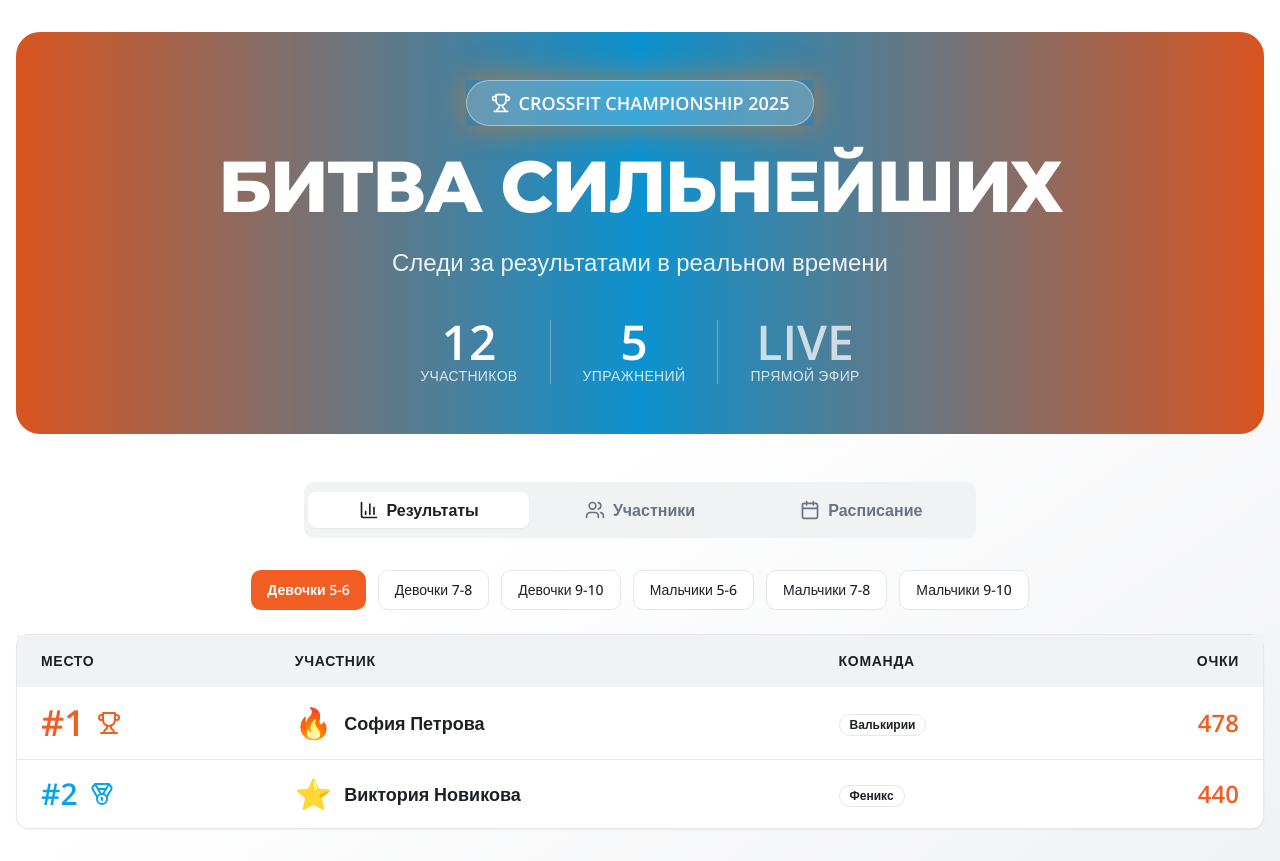
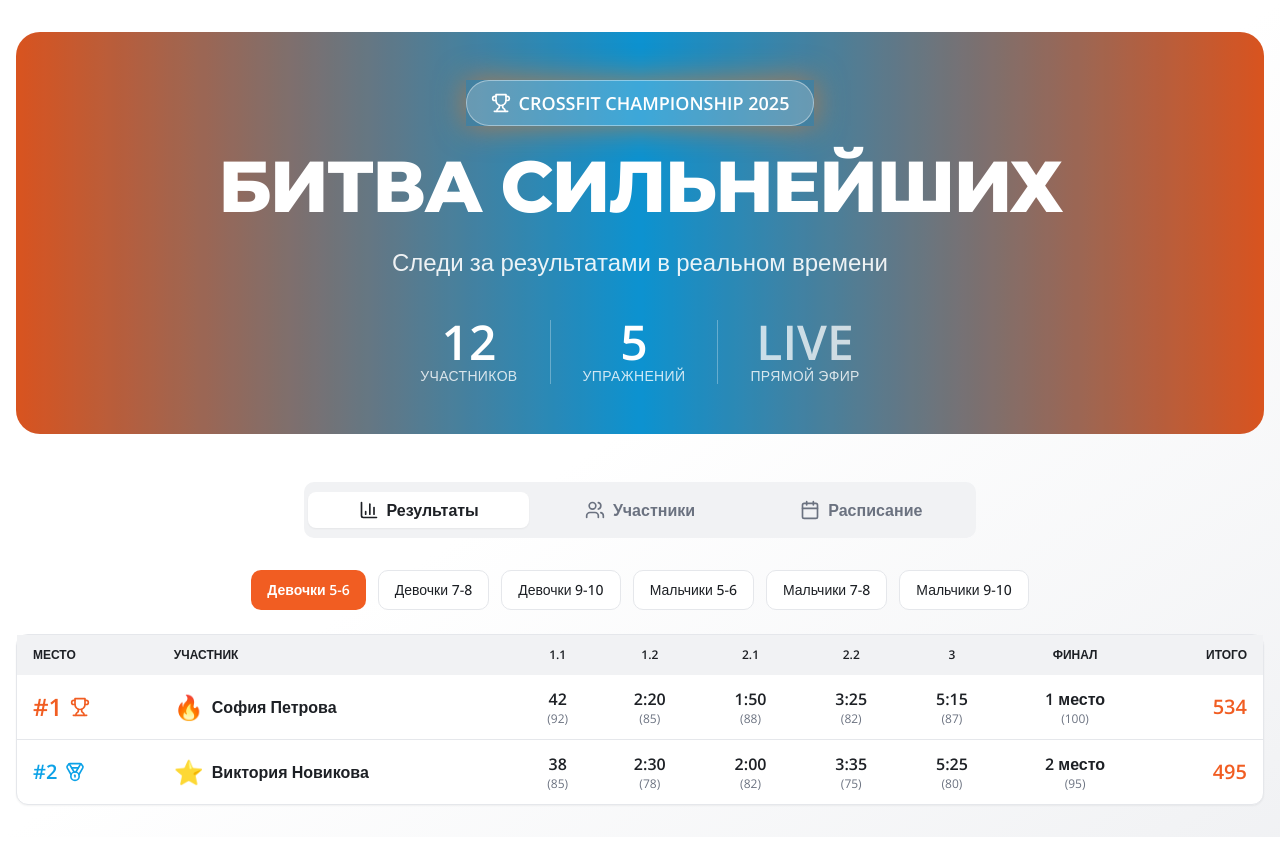
Before and after one commit to pr-poehali-dev/crossfit-competitions-results, a React (Vite) app: page / in a window 1280 px wide. After the commit the page ends 837 px from the top, so only its background shows below. Built offline with nearby package versions, Linux system fonts and the light colour scheme.

Commit message:
Добавить таблицу результатов соревнования

```diff
--- a/src/pages/Index.tsx
+++ b/src/pages/Index.tsx
@@ -9,9 +9,14 @@ interface Participant {
   id: number;
   name: string;
   category: string;
-  team: string;
-  score: number;
   avatar: string;
+  wod1_1: { result: string; points: number };
+  wod1_2: { result: string; points: number };
+  wod2_1: { result: string; points: number };
+  wod2_2: { result: string; points: number };
+  wod3: { result: string; points: number };
+  final: { place: number; points: number };
+  totalScore: number;
 }
 
 interface ScheduleEvent {
@@ -23,18 +28,18 @@ interface ScheduleEvent {
 }
 
 const mockParticipants: Participant[] = [
-  { id: 1, name: 'Алексей Иванов', category: 'Мальчики 5-6', team: 'Титаны', score: 485, avatar: '💪' },
-  { id: 2, name: 'София Петрова', category: 'Девочки 5-6', team: 'Валькирии', score: 478, avatar: '🔥' },
-  { id: 3, name: 'Дмитрий Смирнов', category: 'Мальчики 7-8', team: 'Спартанцы', score: 472, avatar: '⚡' },
-  { id: 4, name: 'Анна Волкова', category: 'Девочки 7-8', team: 'Амазонки', score: 465, avatar: '💎' },
-  { id: 5, name: 'Максим Попов', category: 'Мальчики 9-10', team: 'Легион', score: 458, avatar: '🦁' },
-  { id: 6, name: 'Мария Соколова', category: 'Девочки 9-10', team: 'Феникс', score: 451, avatar: '🌟' },
-  { id: 7, name: 'Артём Козлов', category: 'Мальчики 5-6', team: 'Титаны', score: 445, avatar: '🚀' },
-  { id: 8, name: 'Виктория Новикова', category: 'Девочки 5-6', team: 'Феникс', score: 440, avatar: '⭐' },
-  { id: 9, name: 'Егор Лебедев', category: 'Мальчики 7-8', team: 'Легион', score: 435, avatar: '🏆' },
-  { id: 10, name: 'Полина Морозова', category: 'Девочки 7-8', team: 'Валькирии', score: 430, avatar: '✨' },
-  { id: 11, name: 'Никита Васильев', category: 'Мальчики 9-10', team: 'Спартанцы', score: 425, avatar: '⚔️' },
-  { id: 12, name: 'Елизавета Федорова', category: 'Девочки 9-10', team: 'Амазонки', score: 420, avatar: '🌸' },
+  { id: 1, name: 'Алексей Иванов', category: 'Мальчики 5-6', avatar: '💪', wod1_1: { result: '45', points: 95 }, wod1_2: { result: '2:15', points: 88 }, wod2_1: { result: '1:45', points: 92 }, wod2_2: { result: '3:20', points: 85 }, wod3: { result: '5:10', points: 90 }, final: { place: 1, points: 100 }, totalScore: 550 },
+  { id: 2, name: 'София Петрова', category: 'Девочки 5-6', avatar: '🔥', wod1_1: { result: '42', points: 92 }, wod1_2: { result: '2:20', points: 85 }, wod2_1: { result: '1:50', points: 88 }, wod2_2: { result: '3:25', points: 82 }, wod3: { result: '5:15', points: 87 }, final: { place: 1, points: 100 }, totalScore: 534 },
+  { id: 3, name: 'Дмитрий Смирнов', category: 'Мальчики 7-8', avatar: '⚡', wod1_1: { result: '48', points: 98 }, wod1_2: { result: '2:10', points: 90 }, wod2_1: { result: '1:40', points: 95 }, wod2_2: { result: '3:15', points: 87 }, wod3: { result: '5:05', points: 92 }, final: { place: 2, points: 95 }, totalScore: 557 },
+  { id: 4, name: 'Анна Волкова', category: 'Девочки 7-8', avatar: '💎', wod1_1: { result: '40', points: 88 }, wod1_2: { result: '2:25', points: 82 }, wod2_1: { result: '1:55', points: 85 }, wod2_2: { result: '3:30', points: 80 }, wod3: { result: '5:20', points: 85 }, final: { place: 2, points: 95 }, totalScore: 515 },
+  { id: 5, name: 'Максим Попов', category: 'Мальчики 9-10', avatar: '🦁', wod1_1: { result: '50', points: 100 }, wod1_2: { result: '2:05', points: 92 }, wod2_1: { result: '1:35', points: 98 }, wod2_2: { result: '3:10', points: 90 }, wod3: { result: '5:00', points: 95 }, final: { place: 1, points: 100 }, totalScore: 575 },
+  { id: 6, name: 'Мария Соколова', category: 'Девочки 9-10', avatar: '🌟', wod1_1: { result: '44', points: 90 }, wod1_2: { result: '2:18', points: 87 }, wod2_1: { result: '1:48', points: 90 }, wod2_2: { result: '3:22', points: 84 }, wod3: { result: '5:12', points: 88 }, final: { place: 1, points: 100 }, totalScore: 539 },
+  { id: 7, name: 'Артём Козлов', category: 'Мальчики 5-6', avatar: '🚀', wod1_1: { result: '43', points: 90 }, wod1_2: { result: '2:22', points: 82 }, wod2_1: { result: '1:52', points: 85 }, wod2_2: { result: '3:28', points: 80 }, wod3: { result: '5:18', points: 85 }, final: { place: 2, points: 95 }, totalScore: 517 },
+  { id: 8, name: 'Виктория Новикова', category: 'Девочки 5-6', avatar: '⭐', wod1_1: { result: '38', points: 85 }, wod1_2: { result: '2:30', points: 78 }, wod2_1: { result: '2:00', points: 82 }, wod2_2: { result: '3:35', points: 75 }, wod3: { result: '5:25', points: 80 }, final: { place: 2, points: 95 }, totalScore: 495 },
+  { id: 9, name: 'Егор Лебедев', category: 'Мальчики 7-8', avatar: '🏆', wod1_1: { result: '46', points: 95 }, wod1_2: { result: '2:12', points: 88 }, wod2_1: { result: '1:42', points: 92 }, wod2_2: { result: '3:18', points: 85 }, wod3: { result: '5:08', points: 90 }, final: { place: 1, points: 100 }, totalScore: 550 },
+  { id: 10, name: 'Полина Морозова', category: 'Девочки 7-8', avatar: '✨', wod1_1: { result: '39', points: 86 }, wod1_2: { result: '2:28', points: 80 }, wod2_1: { result: '1:58', points: 83 }, wod2_2: { result: '3:32', points: 78 }, wod3: { result: '5:22', points: 83 }, final: { place: 3, points: 90 }, totalScore: 500 },
+  { id: 11, name: 'Никита Васильев', category: 'Мальчики 9-10', avatar: '⚔️', wod1_1: { result: '49', points: 98 }, wod1_2: { result: '2:08', points: 90 }, wod2_1: { result: '1:38', points: 95 }, wod2_2: { result: '3:12', points: 88 }, wod3: { result: '5:03', points: 93 }, final: { place: 2, points: 95 }, totalScore: 559 },
+  { id: 12, name: 'Елизавета Федорова', category: 'Девочки 9-10', avatar: '🌸', wod1_1: { result: '41', points: 88 }, wod1_2: { result: '2:23', points: 83 }, wod2_1: { result: '1:53', points: 87 }, wod2_2: { result: '3:27', points: 81 }, wod3: { result: '5:17', points: 86 }, final: { place: 2, points: 95 }, totalScore: 520 },
 ];
 
 const mockSchedule: ScheduleEvent[] = [
@@ -50,7 +55,7 @@ export default function Index() {
 
   const filteredParticipants = mockParticipants
     .filter(p => p.category === selectedCategory)
-    .sort((a, b) => b.score - a.score);
+    .sort((a, b) => b.totalScore - a.totalScore);
 
   return (
     <div className="min-h-screen bg-gradient-to-br from-background via-background to-muted">
@@ -153,10 +158,15 @@ export default function Index() {
                   <table className="w-full">
                     <thead className="bg-muted">
                       <tr>
-                        <th className="px-6 py-4 text-left text-sm font-bold uppercase tracking-wider">Место</th>
-                        <th className="px-6 py-4 text-left text-sm font-bold uppercase tracking-wider">Участник</th>
-                        <th className="px-6 py-4 text-left text-sm font-bold uppercase tracking-wider">Команда</th>
-                        <th className="px-6 py-4 text-right text-sm font-bold uppercase tracking-wider">Очки</th>
+                        <th className="px-4 py-3 text-left text-xs font-bold uppercase">Место</th>
+                        <th className="px-4 py-3 text-left text-xs font-bold uppercase">Участник</th>
+                        <th className="px-4 py-3 text-center text-xs font-bold uppercase">1.1</th>
+                        <th className="px-4 py-3 text-center text-xs font-bold uppercase">1.2</th>
+                        <th className="px-4 py-3 text-center text-xs font-bold uppercase">2.1</th>
+                        <th className="px-4 py-3 text-center text-xs font-bold uppercase">2.2</th>
+                        <th className="px-4 py-3 text-center text-xs font-bold uppercase">3</th>
+                        <th className="px-4 py-3 text-center text-xs font-bold uppercase">Финал</th>
+                        <th className="px-4 py-3 text-right text-xs font-bold uppercase">Итого</th>
                       </tr>
                     </thead>
                     <tbody className="divide-y">
@@ -165,38 +175,57 @@ export default function Index() {
                           key={participant.id}
                           className="hover:bg-muted/50 transition-colors duration-200"
                         >
-                          <td className="px-6 py-4">
-                            <div className="flex items-center gap-3">
+                          <td className="px-4 py-3">
+                            <div className="flex items-center gap-2">
                               <div className={
-                                index === 0 ? 'text-4xl font-extrabold text-primary' :
-                                index === 1 ? 'text-3xl font-bold text-secondary' :
-                                index === 2 ? 'text-2xl font-bold text-accent' :
-                                'text-xl font-semibold text-muted-foreground'
+                                index === 0 ? 'text-2xl font-extrabold text-primary' :
+                                index === 1 ? 'text-xl font-bold text-secondary' :
+                                index === 2 ? 'text-lg font-bold text-accent' :
+                                'text-lg font-semibold text-muted-foreground'
                               }>
                                 #{index + 1}
                               </div>
                               {index < 3 && (
                                 <Icon
                                   name={index === 0 ? 'Trophy' : index === 1 ? 'Medal' : 'Award'}
-                                  size={24}
+                                  size={20}
                                   className={index === 0 ? 'text-primary' : index === 1 ? 'text-secondary' : 'text-accent'}
                                 />
                               )}
                             </div>
                           </td>
-                          <td className="px-6 py-4">
-                            <div className="flex items-center gap-3">
-                              <div className="text-3xl">{participant.avatar}</div>
-                              <div className="font-bold text-lg">{participant.name}</div>
+                          <td className="px-4 py-3">
+                            <div className="flex items-center gap-2">
+                              <div className="text-2xl">{participant.avatar}</div>
+                              <div className="font-bold text-base">{participant.name}</div>
                             </div>
                           </td>
-                          <td className="px-6 py-4">
-                            <Badge variant="outline" className="font-semibold">
-                              {participant.team}
-                            </Badge>
+                          <td className="px-4 py-3 text-center">
+                            <div className="font-semibold">{participant.wod1_1.result}</div>
+                            <div className="text-xs text-muted-foreground">({participant.wod1_1.points})</div>
                           </td>
-                          <td className="px-6 py-4 text-right">
-                            <span className="text-2xl font-bold text-primary">{participant.score}</span>
+                          <td className="px-4 py-3 text-center">
+                            <div className="font-semibold">{participant.wod1_2.result}</div>
+                            <div className="text-xs text-muted-foreground">({participant.wod1_2.points})</div>
+                          </td>
+                          <td className="px-4 py-3 text-center">
+                            <div className="font-semibold">{participant.wod2_1.result}</div>
+                            <div className="text-xs text-muted-foreground">({participant.wod2_1.points})</div>
+                          </td>
+                          <td className="px-4 py-3 text-center">
+                            <div className="font-semibold">{participant.wod2_2.result}</div>
+                            <div className="text-xs text-muted-foreground">({participant.wod2_2.points})</div>
+                          </td>
+                          <td className="px-4 py-3 text-center">
+                            <div className="font-semibold">{participant.wod3.result}</div>
+                            <div className="text-xs text-muted-foreground">({participant.wod3.points})</div>
+                          </td>
+                          <td className="px-4 py-3 text-center">
+                            <div className="font-semibold">{participant.final.place} место</div>
+                            <div className="text-xs text-muted-foreground">({participant.final.points})</div>
+                          </td>
+                          <td className="px-4 py-3 text-right">
+                            <span className="text-xl font-bold text-primary">{participant.totalScore}</span>
                           </td>
                         </tr>
                       ))}
```
